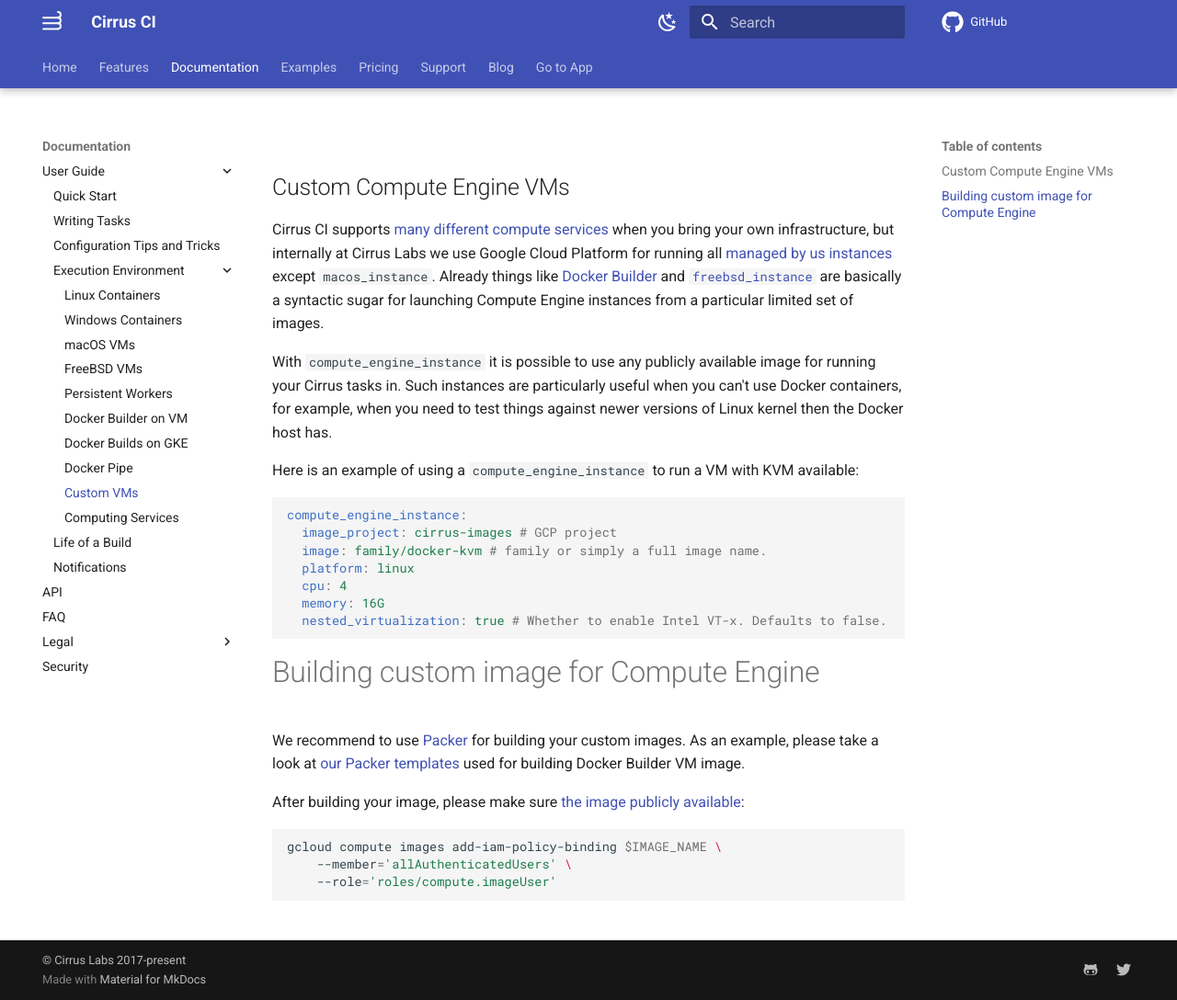
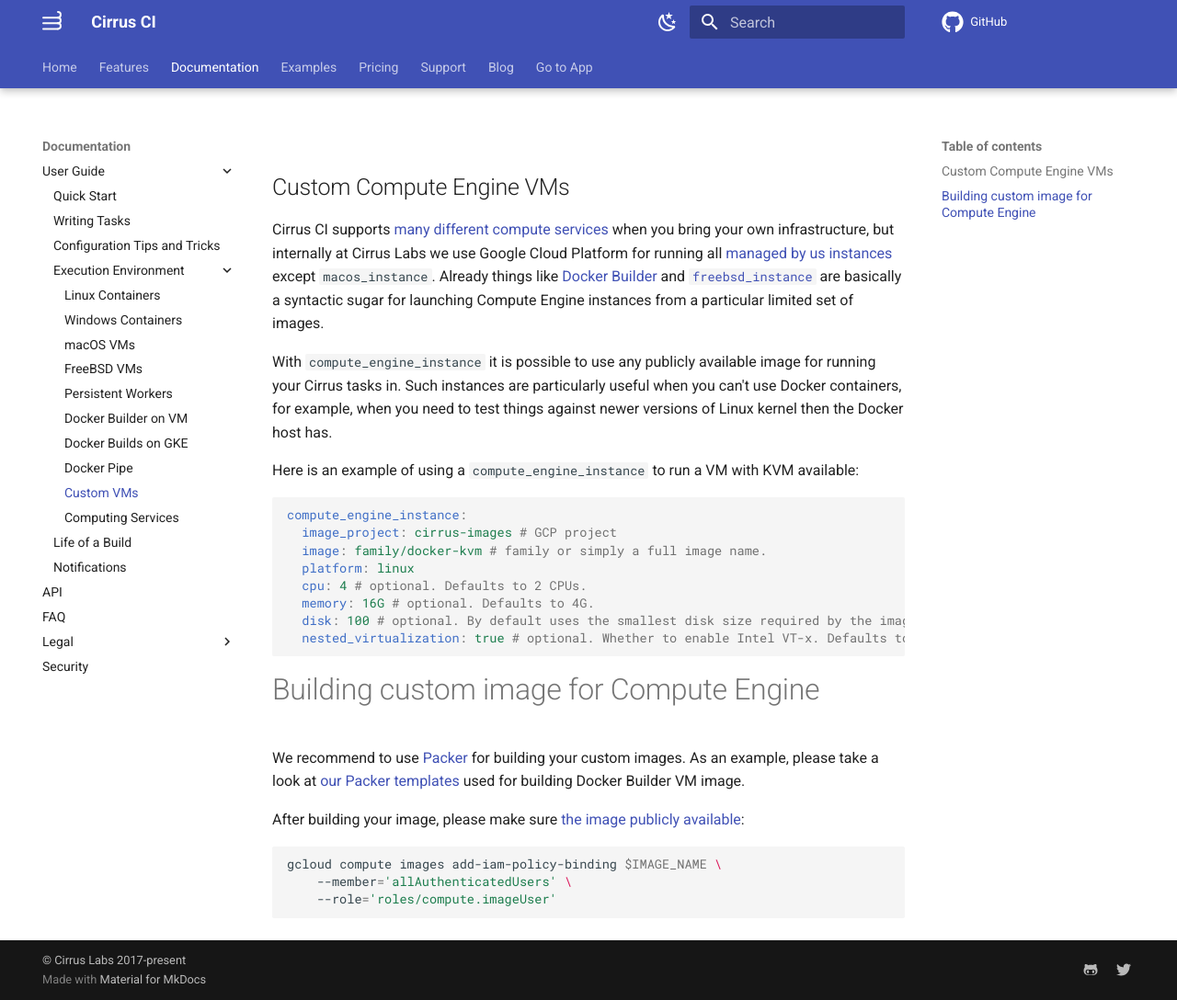
Before and after one commit to cirruslabs/cirrus-ci-docs, an MkDocs documentation site: the page built from docs/guide/custom-vms.md, in a window 1280 px wide and 1088 px high. Shown: the whole window at 92% size. Built offline with MkDocs 1.6.1 and Material for MkDocs 9.7.7, drawn with Linux system fonts in a browser that asks for light colours; comment, search, counter and statistics services are not loaded.

Commit message:
Document optional disk size

````diff
--- a/docs/guide/custom-vms.md
+++ b/docs/guide/custom-vms.md
@@ -16,9 +16,10 @@ compute_engine_instance:
   image_project: cirrus-images # GCP project
   image: family/docker-kvm # family or simply a full image name.
   platform: linux
-  cpu: 4
-  memory: 16G
-  nested_virtualization: true # Whether to enable Intel VT-x. Defaults to false.
+  cpu: 4 # optional. Defaults to 2 CPUs.
+  memory: 16G # optional. Defaults to 4G.
+  disk: 100 # optional. By default uses the smallest disk size required by the image.
+  nested_virtualization: true # optional. Whether to enable Intel VT-x. Defaults to false.
 ```
 
 # Building custom image for Compute Engine
````
